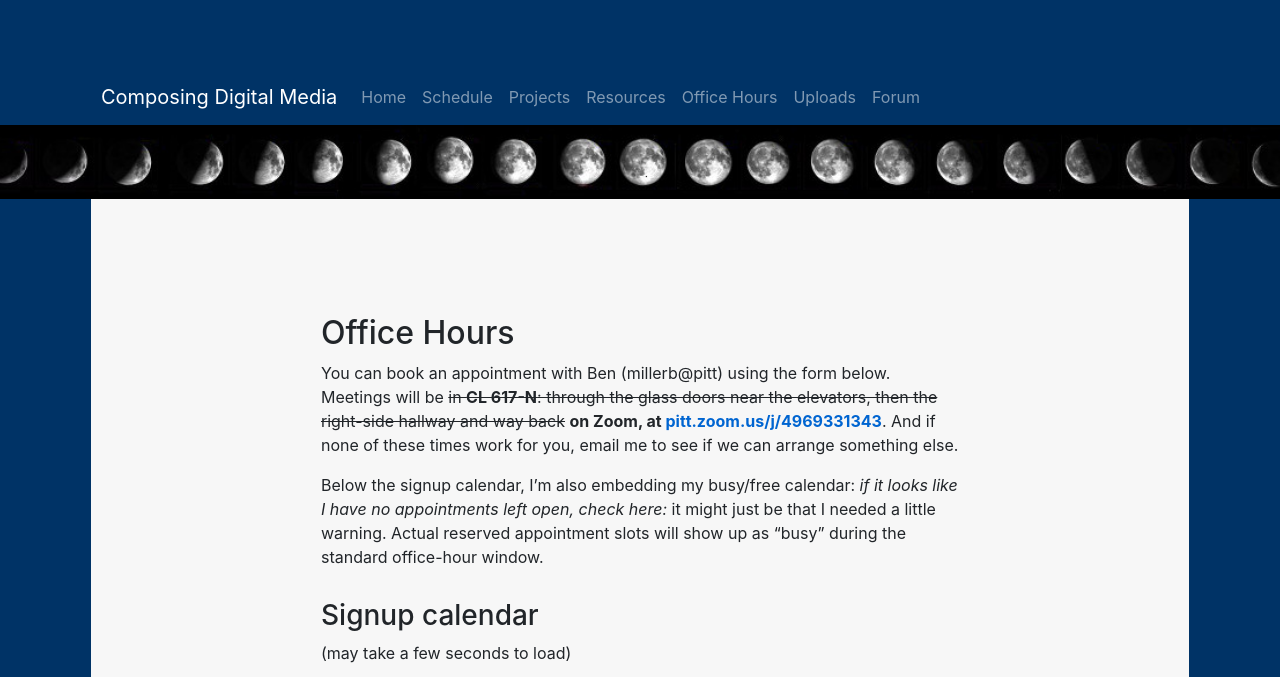
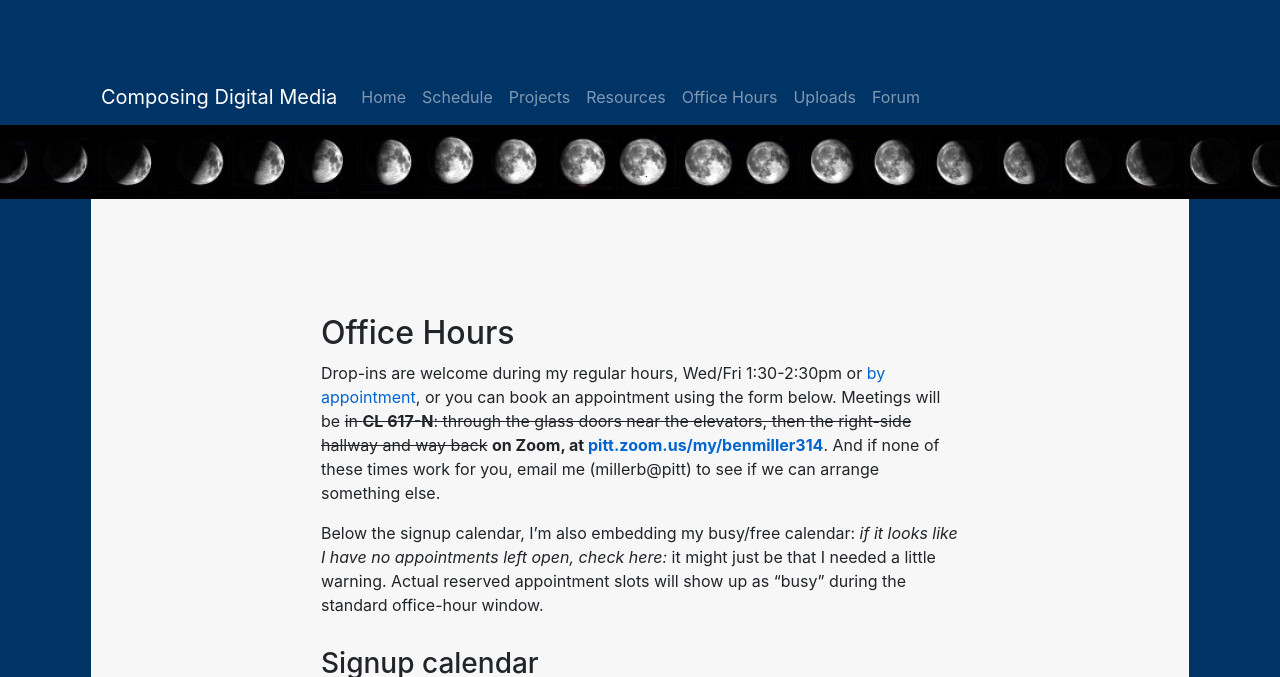
Before and after one commit to benmiller314/cdm2020fall, a Jekyll site: the page built from office.md, in a window 1280 px wide and 900 px high, cut to the strip 0-677 px from the top of the window. Built offline with Jekyll 4.4.1, drawn with Linux system fonts in a browser that asks for light colours; our own code applies the rules of GitHub Pages for plain Markdown files.

Commit message:
update zoom url, use office hours from _config.yml

```diff
--- a/office.md
+++ b/office.md
@@ -6,7 +6,7 @@ banneralt: "banner: phases of the moon"
 
 
 ## Office Hours
-You can book an appointment with Ben (millerb@pitt) using the form below. Meetings will be <del>in <strong>CL 617-N</strong>: through the glass doors near the elevators, then the right-side hallway and way back</del> <strong>on Zoom, at <a href="https://pitt.zoom.us/j/4969331343">pitt.zoom.us/j/4969331343</a></strong>. And if none of these times work for you, email me to see if we can arrange something else.
+Drop-ins are welcome during my regular hours, {{site.course.instructor.office_hours}}, or you can book an appointment using the form below. Meetings will be <del>in <strong>CL 617-N</strong>: through the glass doors near the elevators, then the right-side hallway and way back</del> <strong>on Zoom, at <a href="https://pitt.zoom.us/my/benmiller314">pitt.zoom.us/my/benmiller314</a></strong>. And if none of these times work for you, email me (millerb@pitt) to see if we can arrange something else.
 
 Below the signup calendar, I'm also embedding my busy/free calendar: <em>if it looks like I have no appointments left open, check here:</em> it might just be that I needed a little warning. Actual reserved appointment slots will show up as "busy" during the standard office-hour window.
 
```
